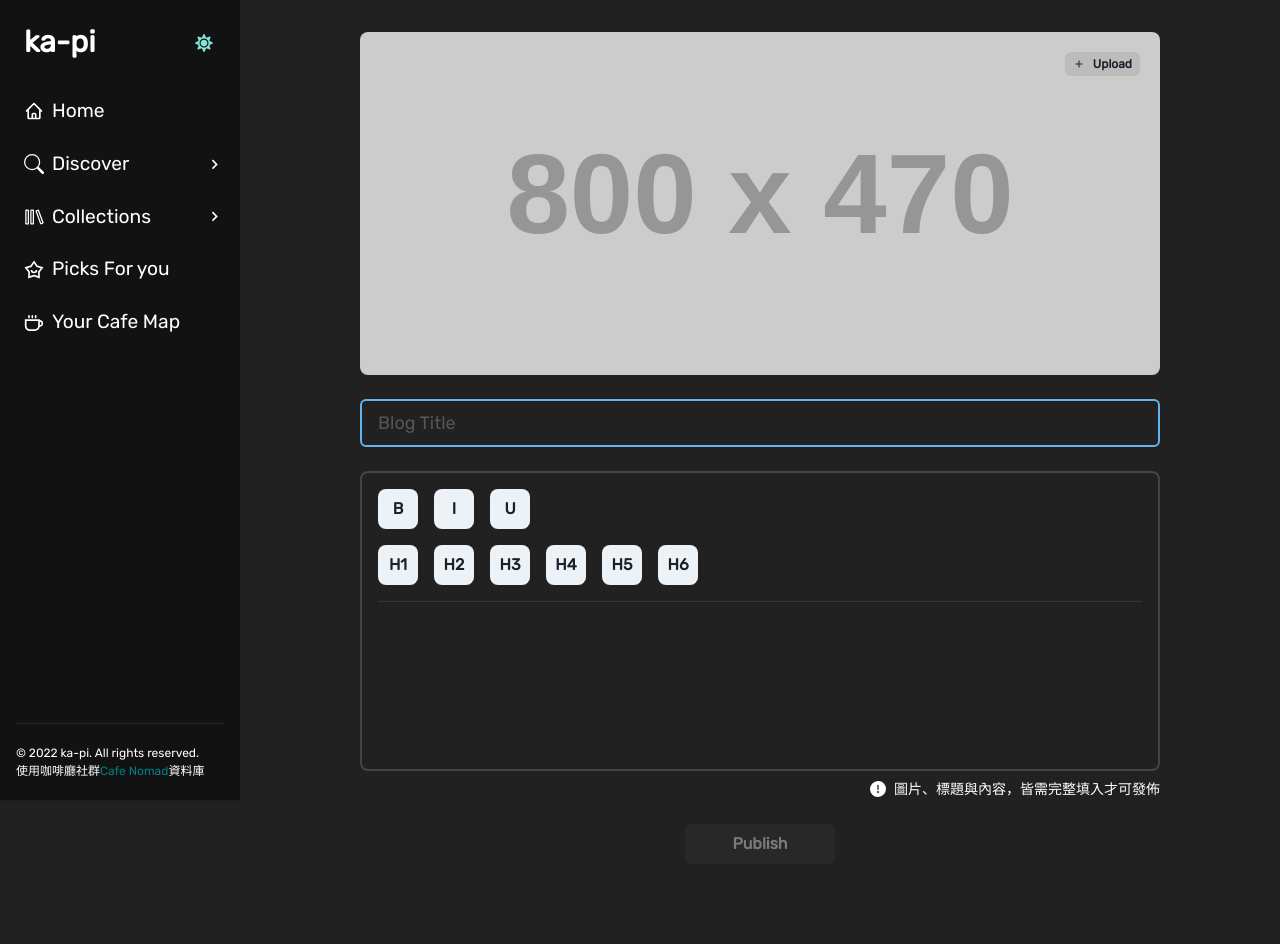
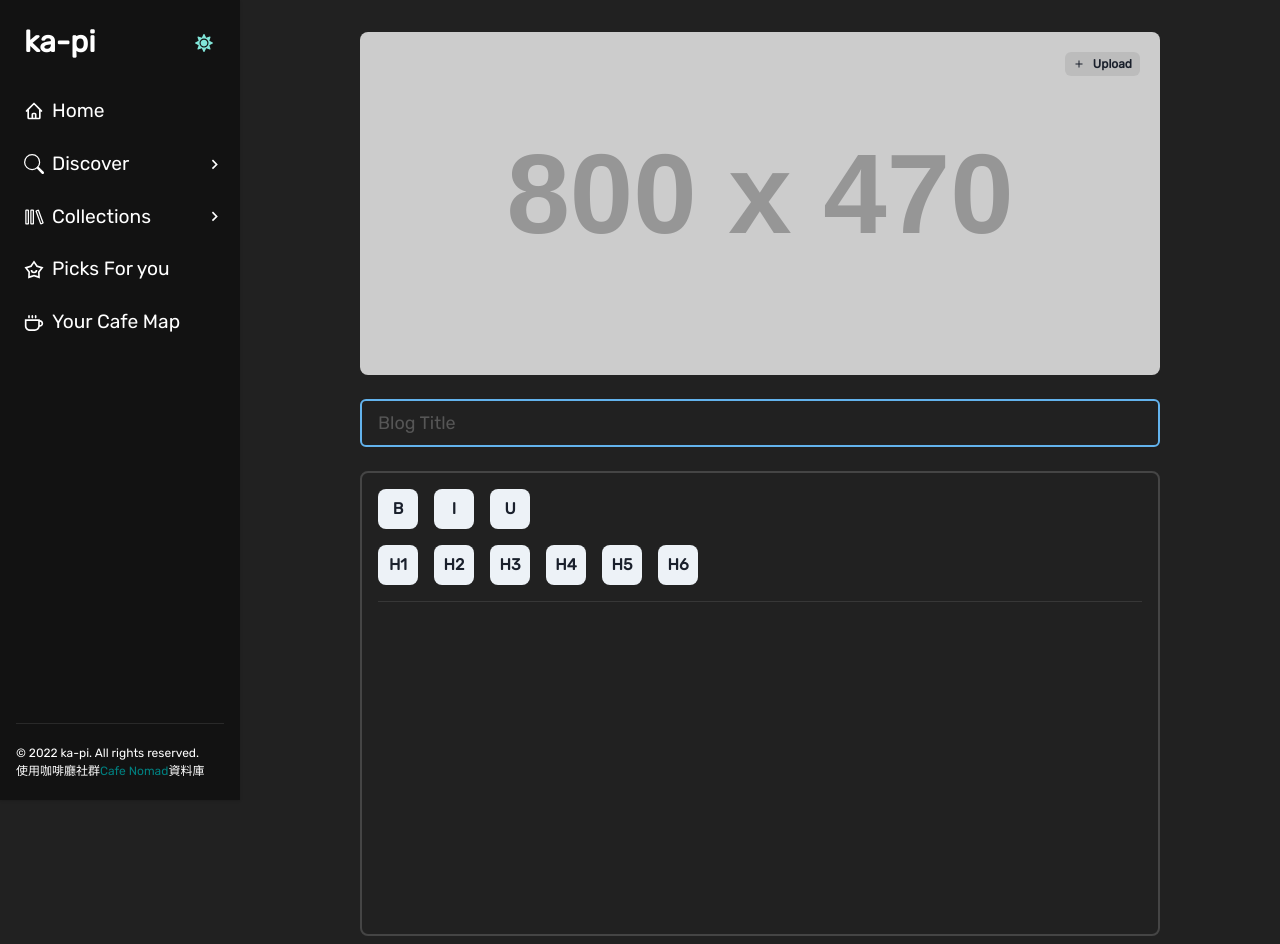
Before and after one commit to ellenchialin/ka-pi, a React (Create React App) app: page /cafe/1/blog/edit in a window 1280 px wide. Shown: the top 944 px of the page. Before the commit the page ends 896 px from the top, so only its background shows below. Built offline with nearby package versions, Linux system fonts and the light colour scheme; no server answers.

Commit message:
Make whole editor box clickable

```diff
--- a/src/components/TextEditor.js
+++ b/src/components/TextEditor.js
@@ -1,4 +1,4 @@
-import { useState } from 'react'
+import { useState, useRef } from 'react'
 import PropTypes from 'prop-types'
 import { Box, Divider } from '@chakra-ui/react'
 // prettier-ignore
@@ -8,6 +8,7 @@ import InlineStyleControls from './editorStyles/InlineStyles'
 import BlockStyleControls from './editorStyles/BlockStyles'
 
 function TextEditor({ setBlogContent }) {
+  const editorRef = useRef(null)
   const [editorState, setEditorState] = useState(EditorState.createEmpty())
 
   const onEditorStateChange = editorState => {
@@ -59,13 +60,22 @@ function TextEditor({ setBlogContent }) {
       />
       <Divider my="4" />
 
+      <Box
+        w="100%"
+        h="100%"
+        minH="300px"
+        onClick={() => editorRef.current.focus()}
+        cursor="text"
+      >
         <Editor
           editorState={editorState}
           onChange={onEditorStateChange}
           handleKeyCommand={handleKeyCommand}
           keyBindingFn={mapKeyToEditorCommand}
+          ref={editorRef}
           spellCheck
         />
+      </Box>
     </Box>
   )
 }
--- a/src/pages/EditBlog.js
+++ b/src/pages/EditBlog.js
@@ -9,9 +9,9 @@ import TextEditor from '../components/TextEditor'
 import { useAuth } from '../contexts/AuthContext'
 
 function EditBlog() {
-  const [blogTitle, setBlogTitle] = useState(null)
-  const [blogContent, setBlogContent] = useState(null)
-  const [coverPhotoUrl, setCoverPhotoUrl] = useState(null)
+  const [blogTitle, setBlogTitle] = useState('')
+  const [blogContent, setBlogContent] = useState('')
+  const [coverPhotoUrl, setCoverPhotoUrl] = useState('')
   const [disablePublish, setDisablePublish] = useState(true)
 
   const titleInputRef = useRef(null)
```
Lines whose indentation alone changed are shown as unchanged.
